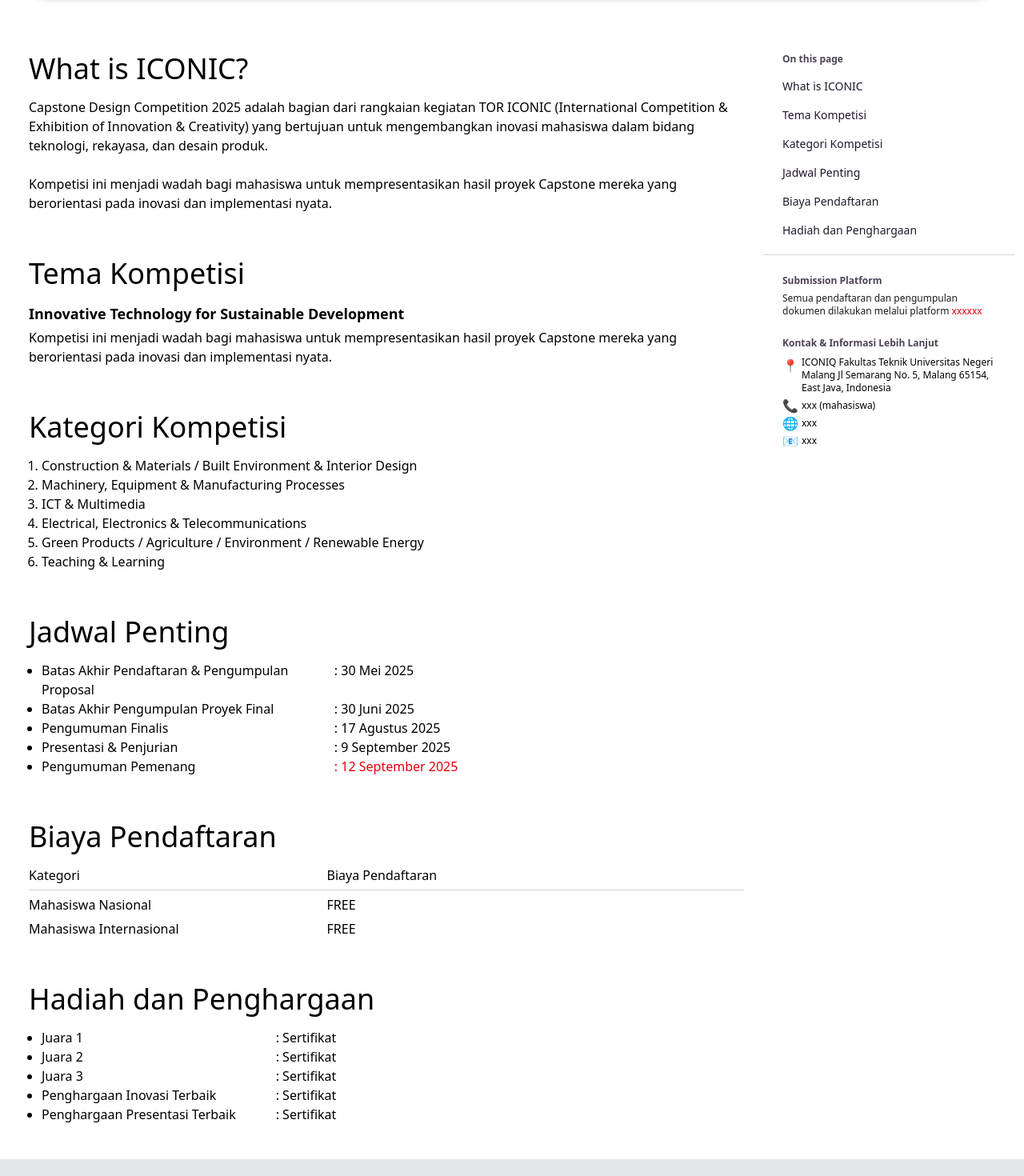
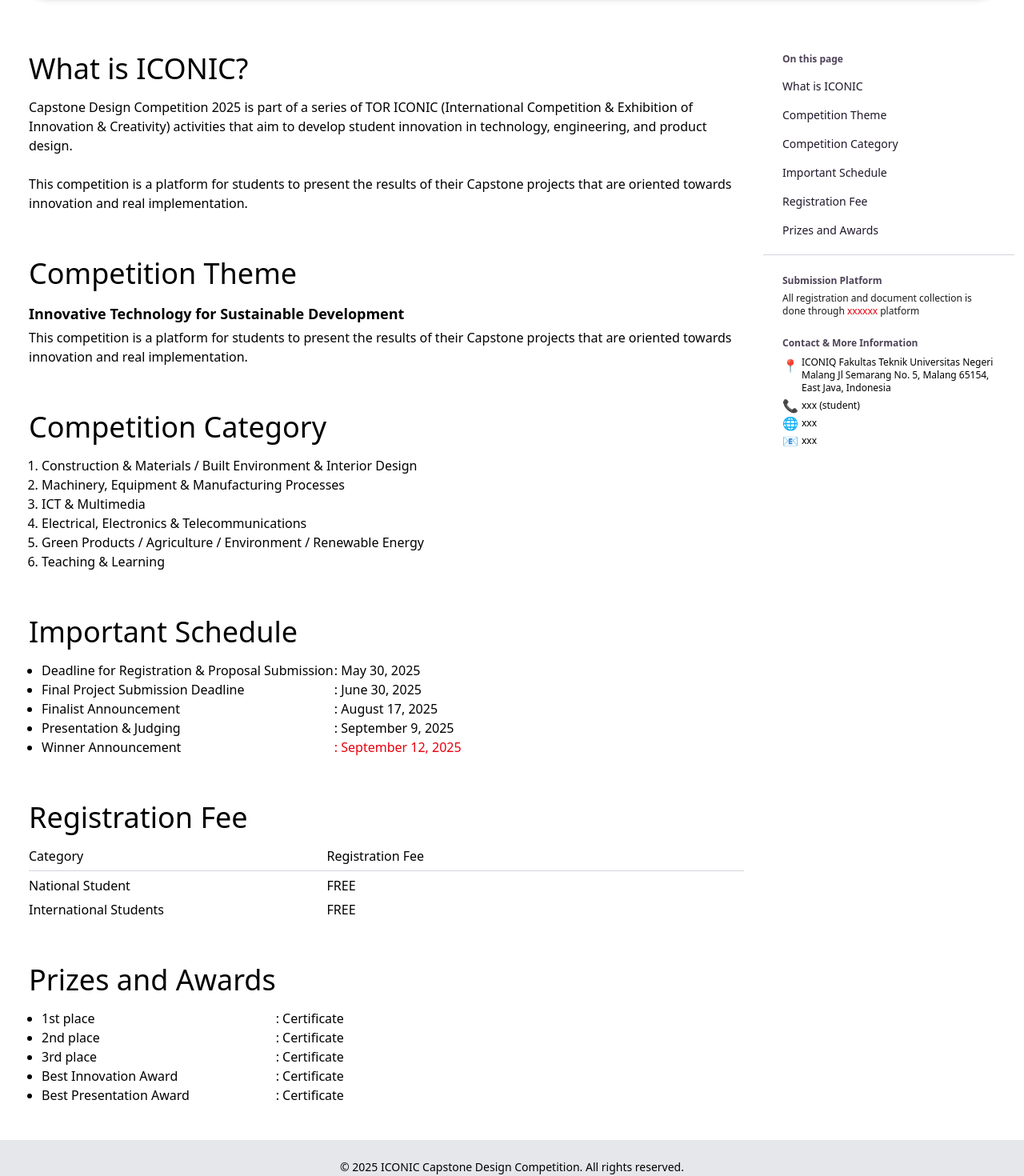
Before and after one commit to FathanAlfariel/iconic, a React (Vite) app: page / in a window 1280 px wide. Shown: the part 506-1976 px from the top of the page at 80% size. Built offline with nearby package versions, Linux system fonts and the light colour scheme.

Commit message:
change to english language

```diff
--- a/src/components/Heading_Img.jsx
+++ b/src/components/Heading_Img.jsx
@@ -32,6 +32,7 @@ const Heading_Img = () => {
         {/* Expand Button */}
         <div className="absolute bottom-3 right-3 z-50">
           <button
+            title="Full screen"
             onClick={() => setIsExpand(true)}
             className="cursor-pointer p-2.5 rounded-full transition duration-300 bg-gray-100/[.6] hover:bg-gray-100/[.75] active:scale-95"
           >
@@ -60,6 +61,7 @@ const Heading_Img = () => {
 
           <div className="absolute top-3 right-3 md:top-6 md:right-6">
             <button
+              title="Close"
               onClick={() => setIsExpand(false)}
               className="cursor-pointer p-2.5 rounded-full transition duration-300 bg-gray-100/[.6] hover:bg-gray-100/[.75] active:scale-95"
             >
--- a/src/pages/Guidelines.jsx
+++ b/src/pages/Guidelines.jsx
@@ -204,15 +204,15 @@ const Guidelines = () => {
             </span>
             <br />
             <span className="block text-[#1c1b1d] mt-1.5">
-              Semua pendaftaran dan pengumpulan dokumen dilakukan melalui
-              platform <span className="text-red-600">xxxxxx</span>
+              All registration and document collection is done through{" "}
+              <span className="text-red-600">xxxxxx</span> platform
             </span>
           </div>
 
-          {/* Kontak & Informasi Lebih Lanjut */}
+          {/* Contact & More Information */}
           <div className="mx-2 py-3 px-4 transition duration-200 hover:bg-gray-200 rounded-xl">
             <p className="text-left text-xs font-semibold text-[#4d4256]">
-              Kontak & Informasi Lebih Lanjut
+              Contact & More Information
             </p>
 
             <ul className="flex flex-col gap-y-1.5 list-none mt-2">
@@ -223,7 +223,7 @@ const Guidelines = () => {
                 </p>
               </li>
               <li className="relative before:absolute before:left-0 before:top-1/2 before:-translate-y-1/2 before:content-['📞']">
-                <p className="ml-6 text-xs">xxx (mahasiswa)</p>
+                <p className="ml-6 text-xs">xxx (student)</p>
               </li>
               <li className="relative before:absolute before:left-0 before:top-1/2 before:-translate-y-1/2 before:content-['🌐']">
                 <p className="ml-6 text-xs">xxx</p>
--- a/src/pages/Home.jsx
+++ b/src/pages/Home.jsx
@@ -40,45 +40,44 @@ const Home = () => {
             <h2 className="text-4xl font-medium">What is ICONIC?</h2>
             <p className="mt-4 text-base">
               <span>
-                Capstone Design Competition 2025 adalah bagian dari rangkaian
-                kegiatan TOR ICONIC (International Competition & Exhibition of
-                Innovation & Creativity) yang bertujuan untuk mengembangkan
-                inovasi mahasiswa dalam bidang teknologi, rekayasa, dan desain
-                produk.
+                Capstone Design Competition 2025 is part of a series of TOR
+                ICONIC (International Competition & Exhibition of Innovation &
+                Creativity) activities that aim to develop student innovation in
+                technology, engineering, and product design.
               </span>
               <br />
               <br />
               <span>
-                Kompetisi ini menjadi wadah bagi mahasiswa untuk
-                mempresentasikan hasil proyek Capstone mereka yang berorientasi
-                pada inovasi dan implementasi nyata.
+                This competition is a platform for students to present the
+                results of their Capstone projects that are oriented towards
+                innovation and real implementation.
               </span>
             </p>
           </div>
 
-          {/* Tema Kompetisi */}
+          {/* Competition Theme */}
           <div ref={temaKompetisiElement} id="tema-kompetisi" className="mt-14">
-            <h2 className="text-4xl font-medium">Tema Kompetisi</h2>
+            <h2 className="text-4xl font-medium">Competition Theme</h2>
             <p className="mt-4 text-base">
               <span className="font-semibold text-lg">
                 Innovative Technology for Sustainable Development
               </span>
               <br />
               <span className="block mt-1">
-                Kompetisi ini menjadi wadah bagi mahasiswa untuk
-                mempresentasikan hasil proyek Capstone mereka yang berorientasi
-                pada inovasi dan implementasi nyata.
+                This competition is a platform for students to present the
+                results of their Capstone projects that are oriented towards
+                innovation and real implementation.
               </span>
             </p>
           </div>
 
-          {/* Kategori Kompetisi */}
+          {/* Competition Category */}
           <div
             ref={kategoriKompetisiElement}
             id="kategori-kompetisi"
             className="mt-14"
           >
-            <h2 className="text-4xl font-medium">Kategori Kompetisi</h2>
+            <h2 className="text-4xl font-medium">Competition Category</h2>
             <ol className="list-decimal mt-4 text-base ml-4">
               <li>
                 Construction & Materials / Built Environment & Interior Design
@@ -93,61 +92,61 @@ const Home = () => {
             </ol>
           </div>
 
-          {/* Jadwal Kompetisi */}
+          {/* Important Schedule */}
           <div ref={jadwalPentingElement} id="jadwal-penting" className="mt-14">
-            <h2 className="text-4xl font-medium">Jadwal Penting</h2>
+            <h2 className="text-4xl font-medium">Important Schedule</h2>
             <ul className="list-disc mt-4 text-base ml-4">
               <li>
                 <div className="grid grid-cols-12">
                   <div className="col-span-5">
-                    Batas Akhir Pendaftaran & Pengumpulan Proposal
+                    Deadline for Registration & Proposal Submission
                   </div>
-                  <div className="col-span-7">: 30 Mei 2025</div>
+                  <div className="col-span-7">: May 30, 2025</div>
                 </div>
               </li>
               <li>
                 <div className="grid grid-cols-12">
                   <div className="col-span-5">
-                    Batas Akhir Pengumpulan Proyek Final
+                    Final Project Submission Deadline
                   </div>
-                  <div className="col-span-7">: 30 Juni 2025</div>
+                  <div className="col-span-7">: June 30, 2025</div>
                 </div>
               </li>
               <li>
                 <div className="grid grid-cols-12">
-                  <div className="col-span-5">Pengumuman Finalis</div>
-                  <div className="col-span-7">: 17 Agustus 2025</div>
+                  <div className="col-span-5">Finalist Announcement</div>
+                  <div className="col-span-7">: August 17, 2025</div>
                 </div>
               </li>
               <li>
                 <div className="grid grid-cols-12">
-                  <div className="col-span-5">Presentasi & Penjurian</div>
-                  <div className="col-span-7">: 9 September 2025</div>
+                  <div className="col-span-5">Presentation & Judging</div>
+                  <div className="col-span-7">: September 9, 2025</div>
                 </div>
               </li>
               <li>
                 <div className="grid grid-cols-12">
-                  <div className="col-span-5">Pengumuman Pemenang</div>
+                  <div className="col-span-5">Winner Announcement</div>
                   <div className="col-span-7 text-red-600 font-medium">
-                    : 12 September 2025
+                    : September 12, 2025
                   </div>
                 </div>
               </li>
             </ul>
           </div>
 
-          {/* Biaya Pendaftaran */}
+          {/* Registration Fee */}
           <div
             ref={biayaPendaftaranElement}
             id="biaya-pendaftaran"
             className="mt-14"
           >
-            <h2 className="text-4xl font-medium">Biaya Pendaftaran</h2>
+            <h2 className="text-4xl font-medium">Registration Fee</h2>
             <ul className="mt-4 text-base">
               <li className="mb-1.5">
                 <div className="grid grid-cols-12">
-                  <div className="col-span-5">Kategori</div>
-                  <div className="col-span-7">Biaya Pendaftaran</div>
+                  <div className="col-span-5">Category</div>
+                  <div className="col-span-7">Registration Fee</div>
                 </div>
               </li>
               <li>
@@ -155,57 +154,55 @@ const Home = () => {
               </li>
               <li className="mt-1.5">
                 <div className="grid grid-cols-12">
-                  <div className="col-span-5">Mahasiswa Nasional</div>
+                  <div className="col-span-5">National Student</div>
                   <div className="col-span-7 font-medium">FREE</div>
                 </div>
               </li>
               <li className="mt-1.5">
                 <div className="grid grid-cols-12">
-                  <div className="col-span-5">Mahasiswa Internasional</div>
+                  <div className="col-span-5">International Students</div>
                   <div className="col-span-7 font-medium">FREE</div>
                 </div>
               </li>
             </ul>
           </div>
 
-          {/* Jadwal Kompetisi */}
+          {/* Prizes and Awards */}
           <div
             ref={hadiahPenghargaanElement}
             id="hadiah-penghargaan"
             className="mt-14"
           >
-            <h2 className="text-4xl font-medium">Hadiah dan Penghargaan</h2>
+            <h2 className="text-4xl font-medium">Prizes and Awards</h2>
             <ul className="list-disc mt-4 text-base ml-4">
               <li>
                 <div className="grid grid-cols-12">
-                  <div className="col-span-4">Juara 1</div>
-                  <div className="col-span-8">: Sertifikat</div>
+                  <div className="col-span-4">1st place</div>
+                  <div className="col-span-8">: Certificate</div>
                 </div>
               </li>
               <li>
                 <div className="grid grid-cols-12">
-                  <div className="col-span-4">Juara 2</div>
-                  <div className="col-span-8">: Sertifikat</div>
+                  <div className="col-span-4">2nd place</div>
+                  <div className="col-span-8">: Certificate</div>
                 </div>
               </li>
               <li>
                 <div className="grid grid-cols-12">
-                  <div className="col-span-4">Juara 3</div>
-                  <div className="col-span-8">: Sertifikat</div>
+                  <div className="col-span-4">3rd place</div>
+                  <div className="col-span-8">: Certificate</div>
                 </div>
               </li>
               <li>
                 <div className="grid grid-cols-12">
-                  <div className="col-span-4">Penghargaan Inovasi Terbaik</div>
-                  <div className="col-span-8">: Sertifikat</div>
+                  <div className="col-span-4">Best Innovation Award</div>
+                  <div className="col-span-8">: Certificate</div>
                 </div>
               </li>
               <li>
                 <div className="grid grid-cols-12">
-                  <div className="col-span-4">
-                    Penghargaan Presentasi Terbaik
-                  </div>
-                  <div className="col-span-8">: Sertifikat</div>
+                  <div className="col-span-4">Best Presentation Award</div>
+                  <div className="col-span-8">: Certificate</div>
                 </div>
               </li>
             </ul>
@@ -232,7 +229,7 @@ const Home = () => {
                 onClick={scrollToTemaKompetisi}
                 className="w-full py-2 px-4 text-left text-[#21182b] text-sm font-normal transition duration-200 hover:bg-gray-200 rounded-full cursor-pointer"
               >
-                Tema Kompetisi
+                Competition Theme
               </button>
             </li>
             <li>
@@ -240,7 +237,7 @@ const Home = () => {
                 onClick={scrollToKategoriKompetisi}
                 className="w-full py-2 px-4 text-left text-[#21182b] text-sm font-normal transition duration-200 hover:bg-gray-200 rounded-full cursor-pointer"
               >
-                Kategori Kompetisi
+                Competition Category
               </button>
             </li>
             <li>
@@ -248,7 +245,7 @@ const Home = () => {
                 onClick={scrollToJadwalPenting}
                 className="w-full py-2 px-4 text-left text-[#21182b] text-sm font-normal transition duration-200 hover:bg-gray-200 rounded-full cursor-pointer"
               >
-                Jadwal Penting
+                Important Schedule
               </button>
             </li>
             <li>
@@ -256,7 +253,7 @@ const Home = () => {
                 onClick={scrollToBiayaPendaftaran}
                 className="w-full py-2 px-4 text-left text-[#21182b] text-sm font-normal transition duration-200 hover:bg-gray-200 rounded-full cursor-pointer"
               >
-                Biaya Pendaftaran
+                Registration Fee
               </button>
             </li>
             <li>
@@ -264,7 +261,7 @@ const Home = () => {
                 onClick={scrollToHadiahPenghargaan}
                 className="w-full py-2 px-4 text-left text-[#21182b] text-sm font-normal transition duration-200 hover:bg-gray-200 rounded-full cursor-pointer"
               >
-                Hadiah dan Penghargaan
+                Prizes and Awards
               </button>
             </li>
           </ul>
@@ -278,15 +275,15 @@ const Home = () => {
             </span>
             <br />
             <span className="block text-[#1c1b1d] mt-1.5">
-              Semua pendaftaran dan pengumpulan dokumen dilakukan melalui
-              platform <span className="text-red-600">xxxxxx</span>
+              All registration and document collection is done through{" "}
+              <span className="text-red-600">xxxxxx</span> platform
             </span>
           </div>
 
-          {/* Kontak & Informasi Lebih Lanjut */}
+          {/* Contact & More Information */}
           <div className="mx-2 py-3 px-4 transition duration-200 hover:bg-gray-200 rounded-xl">
             <p className="text-left text-xs font-semibold text-[#4d4256]">
-              Kontak & Informasi Lebih Lanjut
+              Contact & More Information
             </p>
 
             <ul className="flex flex-col gap-y-1.5 list-none mt-2">
@@ -297,7 +294,7 @@ const Home = () => {
                 </p>
               </li>
               <li className="relative before:absolute before:left-0 before:top-1/2 before:-translate-y-1/2 before:content-['📞']">
-                <p className="ml-6 text-xs">xxx (mahasiswa)</p>
+                <p className="ml-6 text-xs">xxx (student)</p>
               </li>
               <li className="relative before:absolute before:left-0 before:top-1/2 before:-translate-y-1/2 before:content-['🌐']">
                 <p className="ml-6 text-xs">xxx</p>
```
